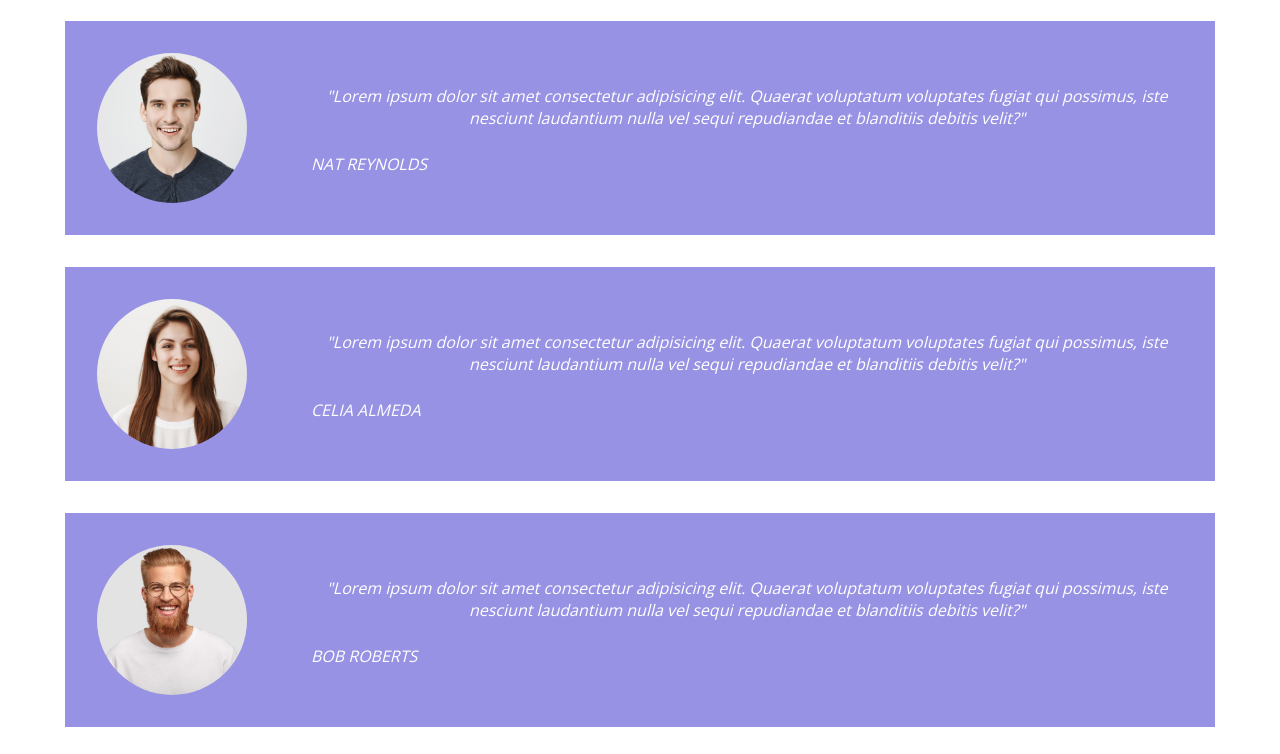
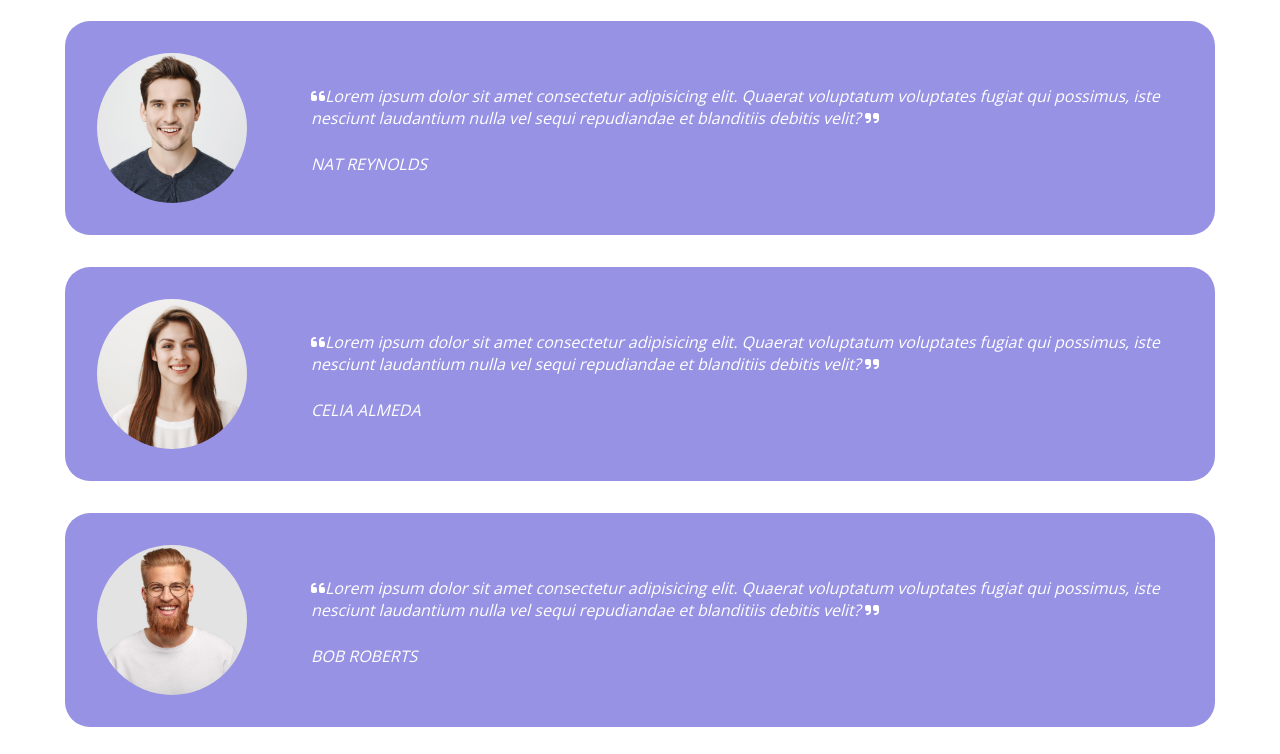
Before and after one commit to ErikB21/htmlcss-responsive-layout, a plain HTML site: page index.html in a window 1280 px wide. Shown: the part 1926-2680 px from the top of the page. Drawn offline with nearby package versions, Linux system fonts and the light colour scheme.

Commit message:
change margin card-image, add icon quote

```diff
--- a/css/style.css
+++ b/css/style.css
@@ -223,7 +223,7 @@
 }
 
 .testimonial .card-image{
-    margin: 1rem o;
+    margin: 0 auto;
 }
 
 .title-testimonial h2{
@@ -248,6 +248,11 @@
     background-position: center;
     background-repeat: no-repeat;
     background-size: cover;
+}
+
+.card-text .virgol{
+    color: var(--white-color);
+    font-size: 1rem;
 }
 
 .backimg1{
@@ -469,6 +474,7 @@
 
     .testimonial .card{
         display: flex;
+        text-align: left;
     }
 
     .testimonial .card-text{
--- a/index.html
+++ b/index.html
@@ -126,24 +126,24 @@
                 </div>
 
 
-                <div class="card text-center">
+                <div class="card text-center radius">
                     <div class="card-image backimg1"></div>
                     <div class="card-text">
-                        <p>"Lorem ipsum dolor sit amet consectetur adipisicing elit. Quaerat voluptatum voluptates fugiat qui possimus, iste nesciunt laudantium nulla vel sequi repudiandae et blanditiis debitis velit?"</p>
+                        <p><span class="virgol"><i class="fa-solid fa-quote-left"></i></span>Lorem ipsum dolor sit amet consectetur adipisicing elit. Quaerat voluptatum voluptates fugiat qui possimus, iste nesciunt laudantium nulla vel sequi repudiandae et blanditiis debitis velit? <span class="virgol"><i class="fa-solid fa-quote-right"></i></span></p>
                         <p class="text-right">NAT REYNOLDS</p>
                     </div>
                 </div>
-                <div class="card text-center">
+                <div class="card text-center radius">
                     <div class="card-image backimg2"></div>
                     <div class="card-text">
-                        <p>"Lorem ipsum dolor sit amet consectetur adipisicing elit. Quaerat voluptatum voluptates fugiat qui possimus, iste nesciunt laudantium nulla vel sequi repudiandae et blanditiis debitis velit?"</p>
+                        <p><span class="virgol"><i class="fa-solid fa-quote-left"></i></span>Lorem ipsum dolor sit amet consectetur adipisicing elit. Quaerat voluptatum voluptates fugiat qui possimus, iste nesciunt laudantium nulla vel sequi repudiandae et blanditiis debitis velit? <span class="virgol"><i class="fa-solid fa-quote-right"></i></span></p>
                         <p class="text-right">CELIA ALMEDA</p>
                     </div>
                 </div>
-                <div class="card text-center">
+                <div class="card text-center radius">
                     <div class="card-image backimg3"></div>
                     <div class="card-text">
-                        <p>"Lorem ipsum dolor sit amet consectetur adipisicing elit. Quaerat voluptatum voluptates fugiat qui possimus, iste nesciunt laudantium nulla vel sequi repudiandae et blanditiis debitis velit?"</p>
+                        <p><span class="virgol"><i class="fa-solid fa-quote-left"></i></span>Lorem ipsum dolor sit amet consectetur adipisicing elit. Quaerat voluptatum voluptates fugiat qui possimus, iste nesciunt laudantium nulla vel sequi repudiandae et blanditiis debitis velit? <span class="virgol"><i class="fa-solid fa-quote-right"></i></span></p>
                         <p class="text-right">BOB ROBERTS</p>
                     </div>
                 </div>
```
